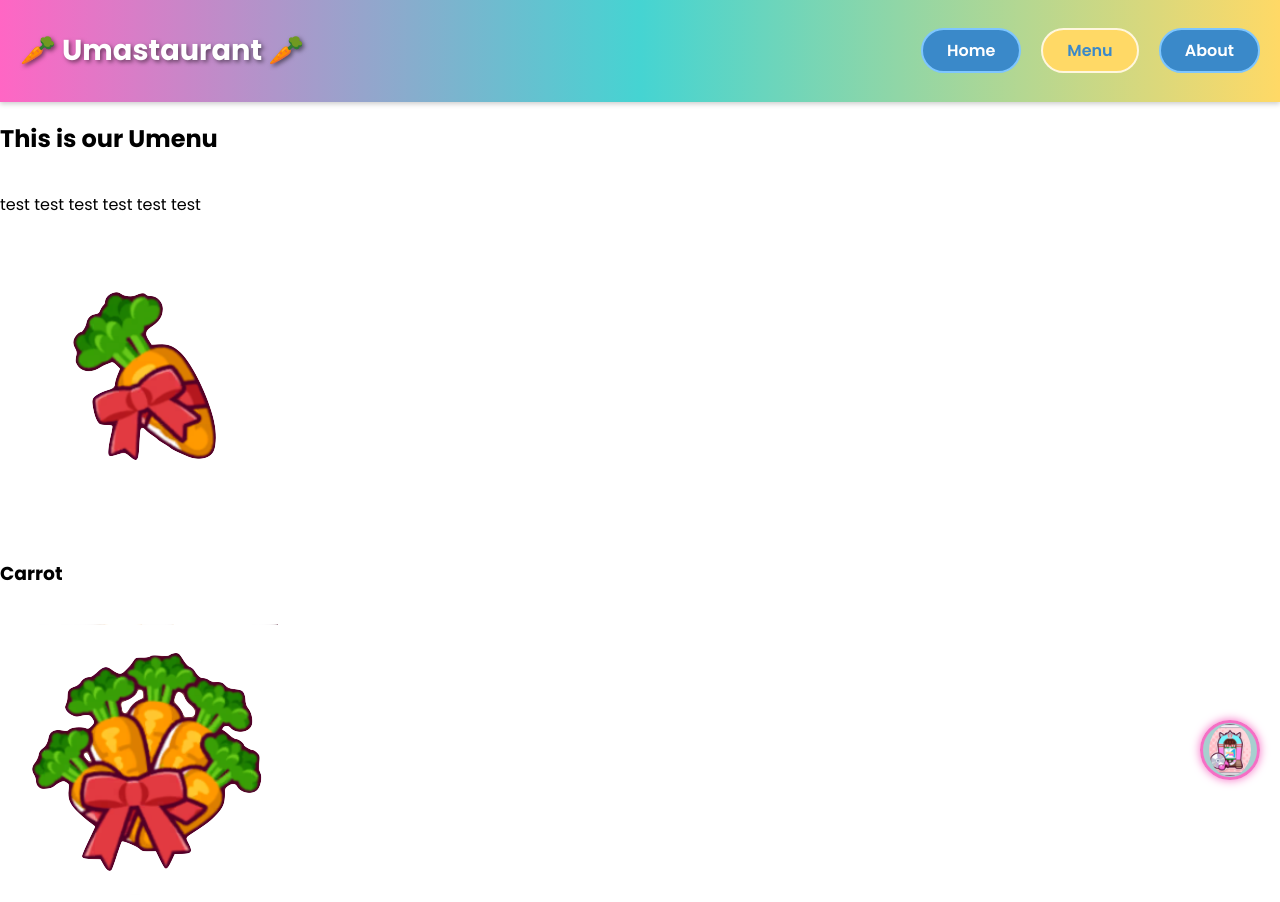
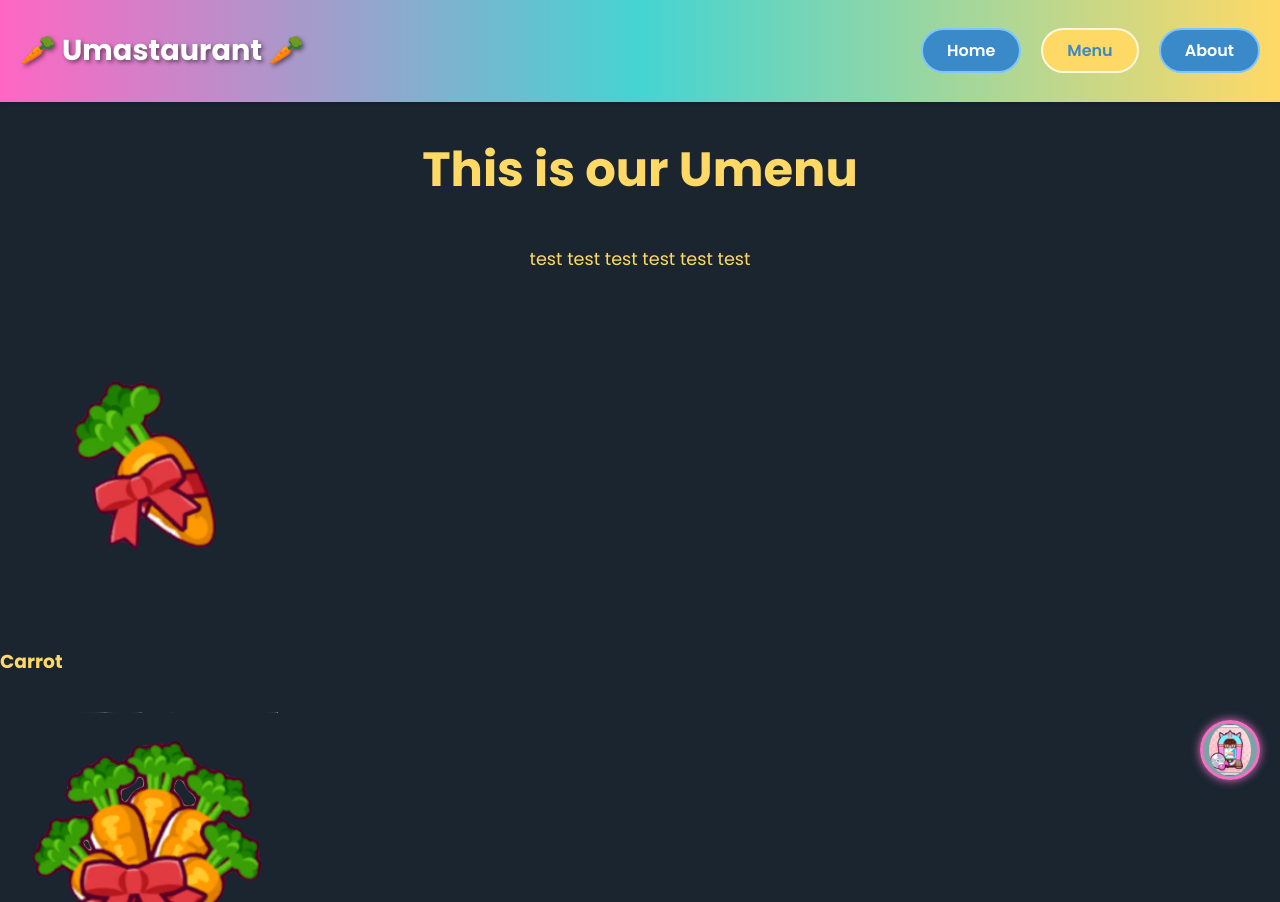
Before and after one commit to Ry0nan/ryostaurant_page, a website built with webpack: page src/template.html in a window 1280 px wide. Both pictures are taken after a click on the button "Menu". Built offline with nearby package versions, Linux system fonts and the light colour scheme.

Commit message:
added temp background styling and text styling for the menu page

```diff
--- a/src/css/main.css
+++ b/src/css/main.css
@@ -11,6 +11,8 @@ body {
   margin: 0;
   padding: 0;
   font-family: 'Poppins', sans-serif;
+  background-color: #1a2530;
+  color: #FFD966;
 }
 
 /* changes the buttons styling when active */
--- a/src/css/menu.css
+++ b/src/css/menu.css
@@ -12,6 +12,22 @@
     align-items: center;
 }
 
+.menu-heading {
+    text-align: center;
+    font-size: 3rem;
+    font-weight: 700;
+    color: #FFD966;
+    margin-top: 2rem;
+}
+
+.menu-description {
+    text-align: center;
+    font-size: 1.1rem;
+    max-width: 600px;
+    margin: 0 auto 3rem auto;
+    line-height: 1.6;
+}
+
 .menu-modal-container {
     background-color: #f0f0f0;
     padding: 30px;
```
